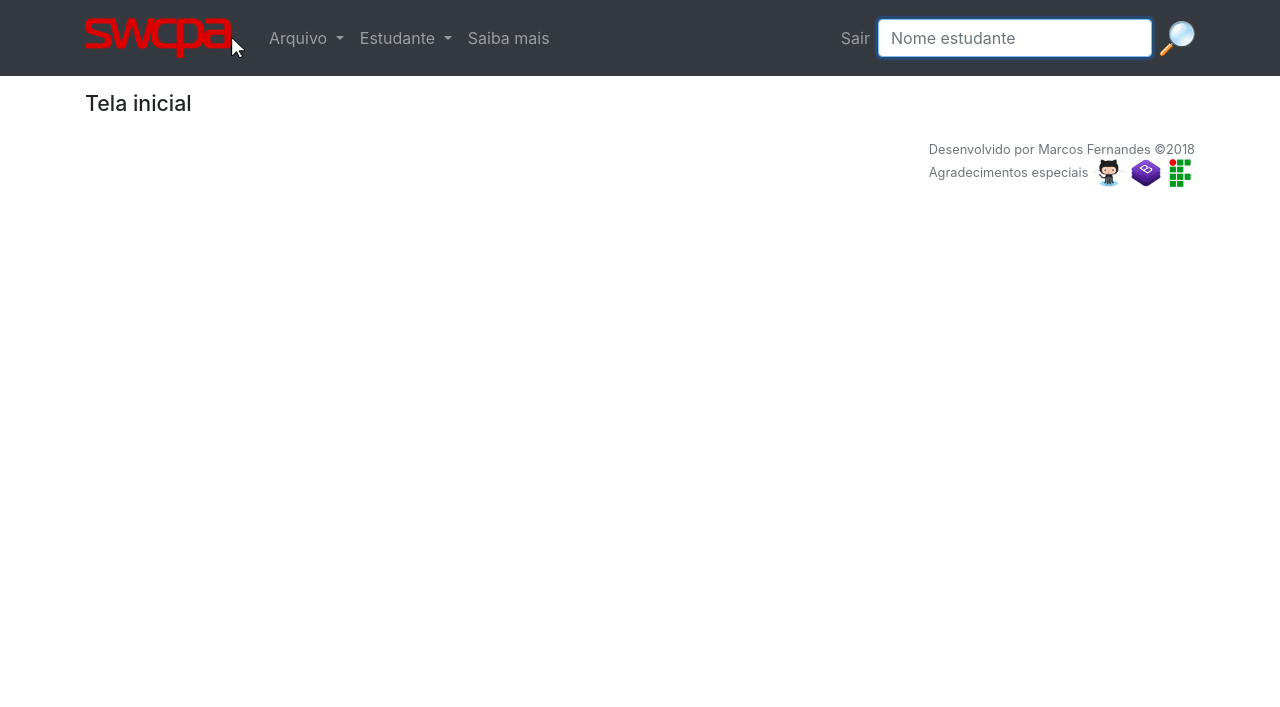
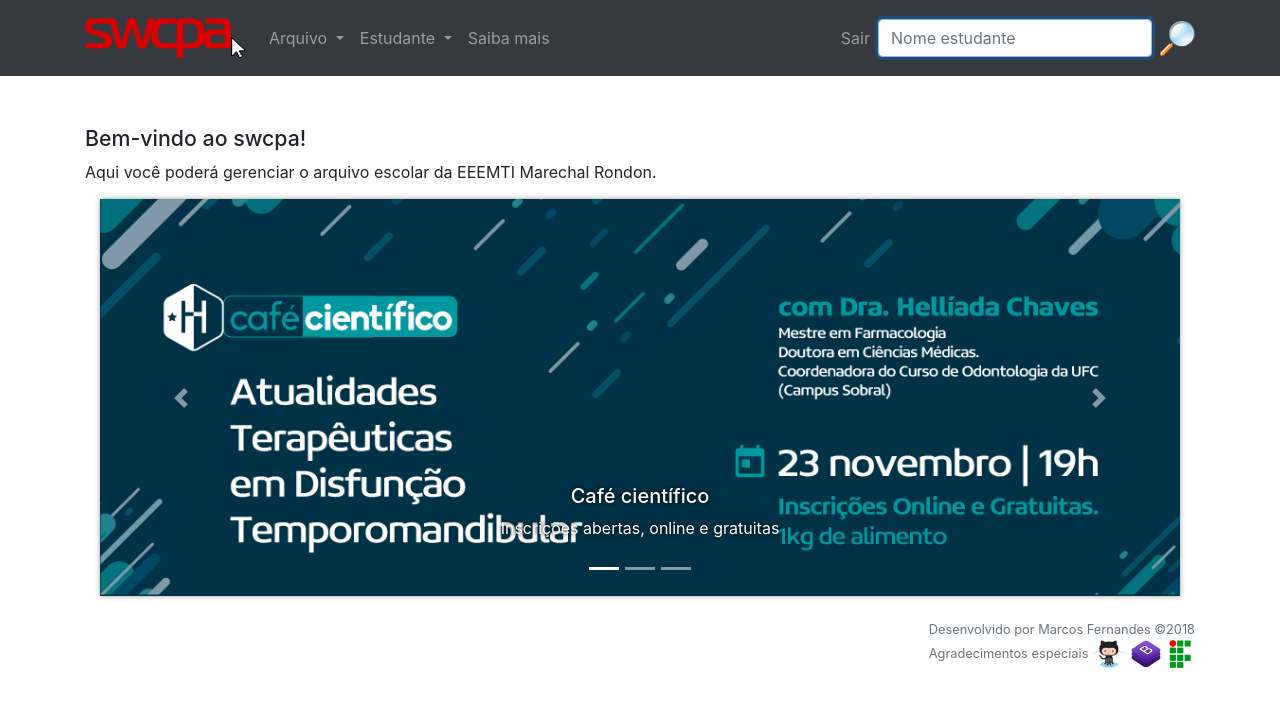
Before and after one commit to mcs754/swcpa, a PHP site: page /Views/index.php in a window 1280 px wide. Shown: the top 707 px of the page. Run offline with PHP 8.4, Linux system fonts and the light colour scheme; a user stored in the database is signed in; some libraries are stand-ins or nearby versions.

Commit message:
Melhorei pagina index

```diff
--- a/Views/aluno-cadastrar.php
+++ b/Views/aluno-cadastrar.php
@@ -13,7 +13,7 @@ include 'cabecalho.php';
             $a->setIdArquivoMorto($_POST['id_arquivo_morto']);
             $a->setIdArquivoMorto($_POST['id_arquivo_morto']);
             $a->setNumAluno($_POST['num_aluno']);
-            !empty($_POST['cpf_aluno']) ? $a->setCpfAluno(\App\Helper\Cpf::set($_POST['cpf_aluno'])) : $a->setCpfAluno(null);
+            $a->setCpfAluno($_POST['cpf_aluno']);
             !empty($_POST['data_nascimento_aluno']) ? $a->setDataNascimentoAluno(\App\Helper\Data::set($_POST['data_nascimento_aluno'])) : $a->setDataNascimentoAluno(null);
             $a->setNomeAluno($_POST['nome_aluno']);
             $a->setNomeMaeAluno($_POST['nome_mae_aluno']);
--- a/Views/index.php
+++ b/Views/index.php
@@ -2,12 +2,57 @@
 $titulo = "swcpa";
 include 'cabecalho.php';
 ?>
-<div class="container cabecalho">
-    <h1>Tela inicial</h1>
-</div>
+    <div class="container cabecalho recuo">
+        <h1>Bem-vindo ao swcpa!</h1>
+        <div>
+            Aqui você poderá gerenciar o arquivo escolar da EEEMTI Marechal Rondon.
+        </div>
+    </div>
+    <div class="container"
+    <div class="row">
+        <div class="col">
+            <div id="carouselExampleIndicators" class="carousel slide" data-ride="carousel">
+                <ol class="carousel-indicators">
+                    <li data-target="#carouselExampleIndicators" data-slide-to="0" class="active"></li>
+                    <li data-target="#carouselExampleIndicators" data-slide-to="1"></li>
+                    <li data-target="#carouselExampleIndicators" data-slide-to="1"></li>
+                </ol>
+                <div class="carousel-inner" style="box-shadow: 0px 0px 5px #999;">
+                    <div class="carousel-item active">
+                        <img class="d-block w-100" src="/Imagens/teste_3994170.png" alt="Primeiro Slide">
+                        <div class="carousel-caption d-none d-md-block">
+                            <h5 style="text-shadow: 0px 0px 5px #000;">Café científico</h5>
+                            <p style="text-shadow: 0px 0px 5px #000;">Inscrições abertas, online e gratuitas</p>
+                        </div>
+                    </div>
+                    <div class="carousel-item">
+                        <img class="d-block w-100" src="/Imagens/teste_3994171.png" alt="Primeiro Slide">
+                        <div class="carousel-caption d-none d-md-block">
+                            <h5 style="text-shadow: 0px 0px 5px #000;">Odontologia</h5>
+                            <p style="text-shadow: 0px 0px 5px #000;">Conheça a escola de ensino especializado em odontologia</p>
+                        </div>
+                    </div>
+                    <div class="carousel-item">
+                        <img class="d-block w-100" src="/Imagens/teste_3994172.png" alt="Primeiro Slide">
+                        <div class="carousel-caption d-none d-md-block">
+                            <h5 style="text-shadow: 0px 0px 5px #000;">Corpo docente qualificado</h5>
+                            <p style="text-shadow: 0px 0px 5px #000;">Quadro de profissionais composto por renomados dentistas</p>
+                        </div>
+                    </div>
+                </div>
+                <a class="carousel-control-prev" href="#carouselExampleIndicators" role="button" data-slide="prev">
+                    <span class="carousel-control-prev-icon" aria-hidden="true"></span>
+                    <span class="sr-only">Anterior</span>
+                </a>
+                <a class="carousel-control-next" href="#carouselExampleIndicators" role="button" data-slide="next">
+                    <span class="carousel-control-next-icon" aria-hidden="true"></span>
+                    <span class="sr-only">Próximo</span>
+                </a>
+            </div>
+        </div>
+    </div>
+    </div>
+    <br>
 <?php
 include 'rodape.php';
 ?>
-<div class="container">
-
-</div>
--- a/Views/rodape.php
+++ b/Views/rodape.php
@@ -1,4 +1,5 @@
-<footer class="container">
+<div class="container">
+    <footer>
         <small class="text-muted" style="float: right;">
             Desenvolvido por <a class="text-muted" href="mailto:mcs754@gmail.com">Marcos Fernandes</a> ©2018<br>
             Agradecimentos especiais
@@ -7,5 +8,6 @@
             <img src='/Imagens/ifro_3994415.png' height='28' title='IFRO Campus Vilhena'>
         </small>
     </footer>
+</div>
 </body>
 </html>
--- a/estilo.css
+++ b/estilo.css
@@ -12,7 +12,7 @@ footer a:hover {
 .img-login {
     padding-top: 50px;}
 .cabecalho {
-    padding-top: 15px;
+    padding-top: 50px;
     padding-bottom: 15px;}
 .cabecalho > h1 {
     font-size: 16pt;}
```
Also changed, not shown: App/Helper/Cpf.php (+0 -21 lines), Views/aluno-listar-todos.php (+3 -5 lines), Views/aluno-pesquisar.php (+3 -5 lines), Views/arquivo-listar-todos.php (+3 -5 lines), Imagens/passivo_3994170.jpg, Imagens/passivo_3994171.jpg, Imagens/teste_3994170.jpg (added), Imagens/teste_3994170.png (added), Imagens/teste_3994171.jpg (added), Imagens/teste_3994171.png (added), Imagens/teste_3994172.png (added), 1 other file. Lines whose indentation alone changed are shown as unchanged.
